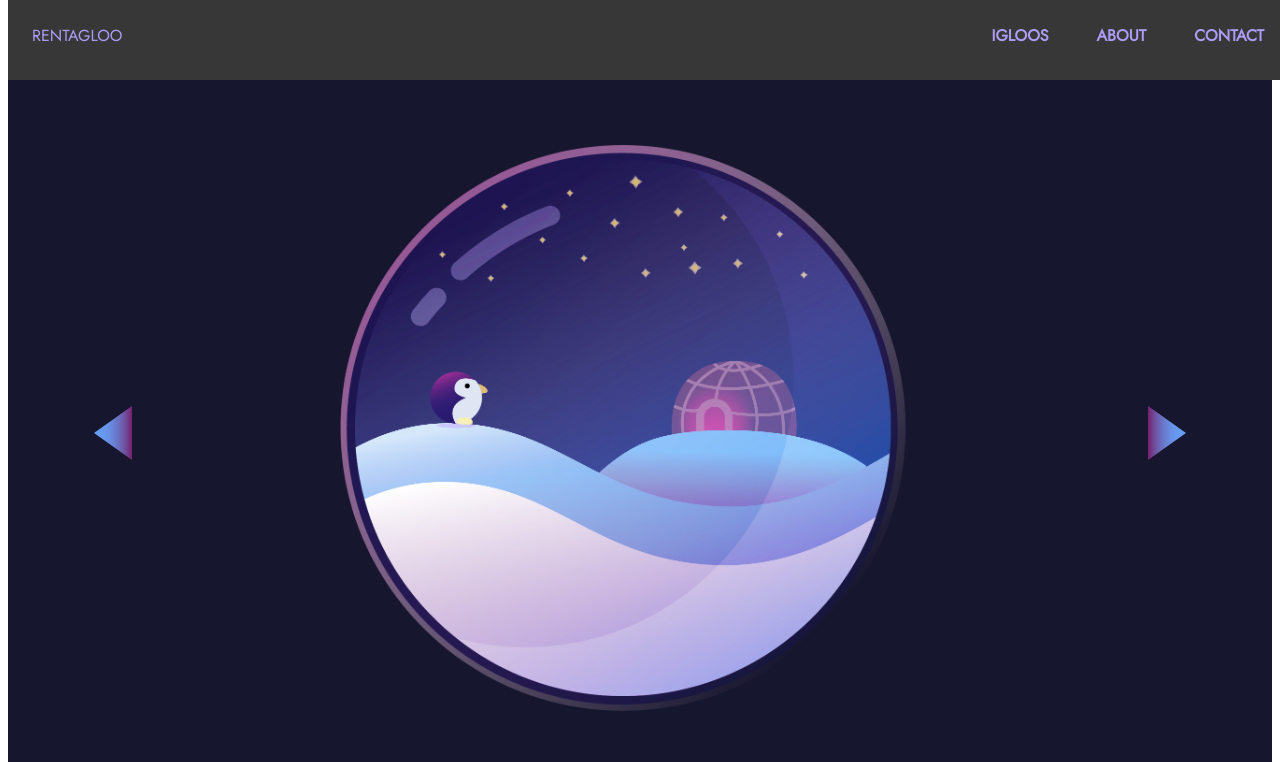
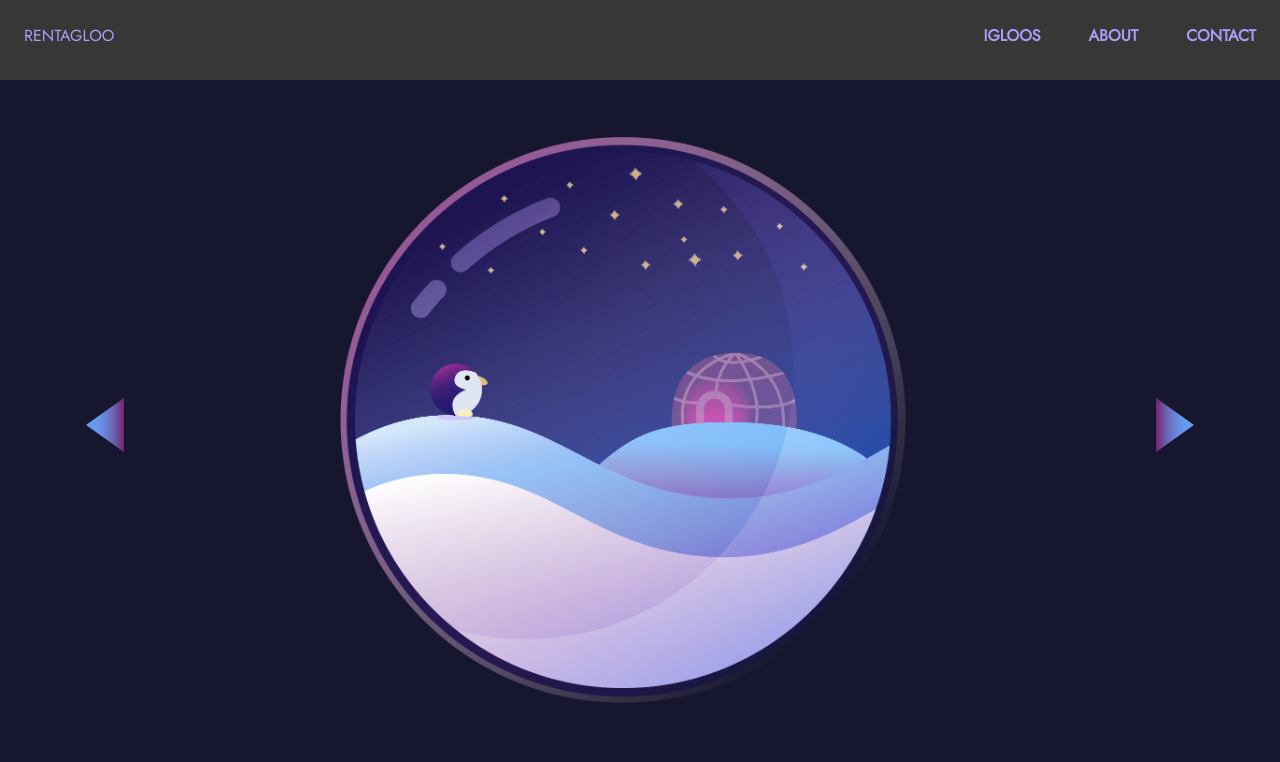
Before and after one commit to ivukelic/rentagloo, a React app: page src/index.html in a window 1280 px wide. Shown: the top 762 px of the page. Built offline with nearby package versions, Linux system fonts and the light colour scheme.

```diff
--- a/src/index.html
+++ b/src/index.html
@@ -8,7 +8,7 @@
         />
         <title>App</title>
     </head>
-    <body>
+    <body style="margin: unset;">
         <div id="app"></div>
     </body>
 </html>
```
